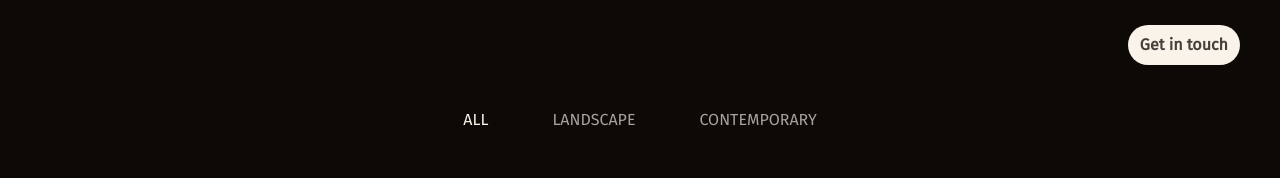
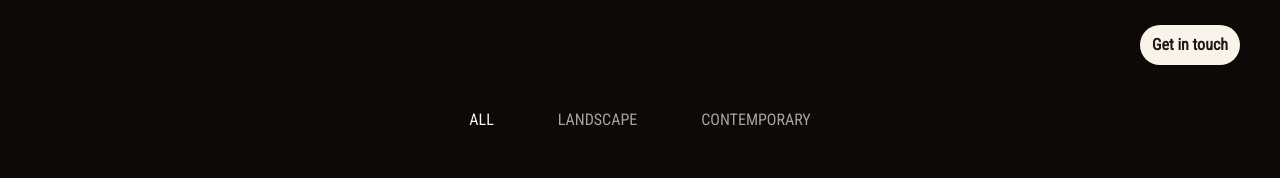
Before and after one commit to debam-roy10/rritam_mitra, a Next.js app: page / in a window 1280 px wide. Shown: the top 178 px of the page. Built offline with nearby package versions, Linux system fonts and the light colour scheme.

Commit message:
touchups

```diff
--- a/pages/_app.tsx
+++ b/pages/_app.tsx
@@ -1,16 +1,16 @@
 import "../styles/globals.css";
 import type { AppProps } from "next/app";
-import { Fira_Sans } from "next/font/google";
+import { Roboto_Condensed } from "next/font/google";
 
-const firaSans = Fira_Sans({
+const customFont = Roboto_Condensed ({
   subsets: ["latin"],
-  variable: "--font-fira",
+  variable: "--font-custom",
   weight: '400',
 });
 
 export default function App({ Component, pageProps }: AppProps) {
   return (
-    <div className={`${firaSans.variable} font-sans`}>
+    <div className={`${customFont.variable} font-sans`}>
       <Component {...pageProps} />
     </div>
   );
--- a/pages/index.tsx
+++ b/pages/index.tsx
@@ -4,12 +4,6 @@ import Image from "next/image";
 import Link from "next/link";
 import Masonry from 'react-masonry-css';
 import classNames from "classnames";
-
-/*
-color pallete
--- bg-color #1c1917
--- text-main #faf3ea
-*/
 
 const tabs = [
   {
@@ -49,7 +43,7 @@ export default function Home() {
         </Link>
         <Link
           href="#"
-          className="rounded-3xl bg-[#faf3ea] text-stone-700 px-3 py-2 hover:bg-opacity-90 font-semibold"
+          className="rounded-3xl bg-light text-dark px-3 py-2 hover:bg-opacity-90 font-semibold"
         >
           Get in touch
         </Link>
@@ -63,7 +57,7 @@ export default function Home() {
                 <Tab key={tab.key} className="p-2">
                   {({ selected }) => (
                     <span
-                      className={classNames("uppercase text-md", selected ? "text-[#faf3ea]" : "text-stone-400")}
+                      className={classNames("uppercase text-md", selected ? "text-light" : "text-semilight")}
                     >
                       {tab.display}
                     </span>
--- a/styles/globals.css
+++ b/styles/globals.css
@@ -8,7 +8,7 @@
     body {
         height: 100%;
         color: #faf3ea;
-        background-color: #1c1917;
+        background-color: #0D0906;
         scroll-behavior: smooth;
     }
 
--- a/tailwind.config.js
+++ b/tailwind.config.js
@@ -9,8 +9,15 @@ module.exports = {
   theme: {
     extend: {
       fontFamily: {
-        sans: ['var(--font-fira)', ...fontFamily.sans],
+        sans: ['var(--font-custom)', ...fontFamily.sans],
       },
+    },
+    colors: {
+      transparent: 'transparent',
+      current: 'currentColor',
+      'dark' : '#1c1917',
+      'semilight' : '#a8a29e',
+      'light' : '#faf3ea',
     },
   },
   plugins: [],
```
